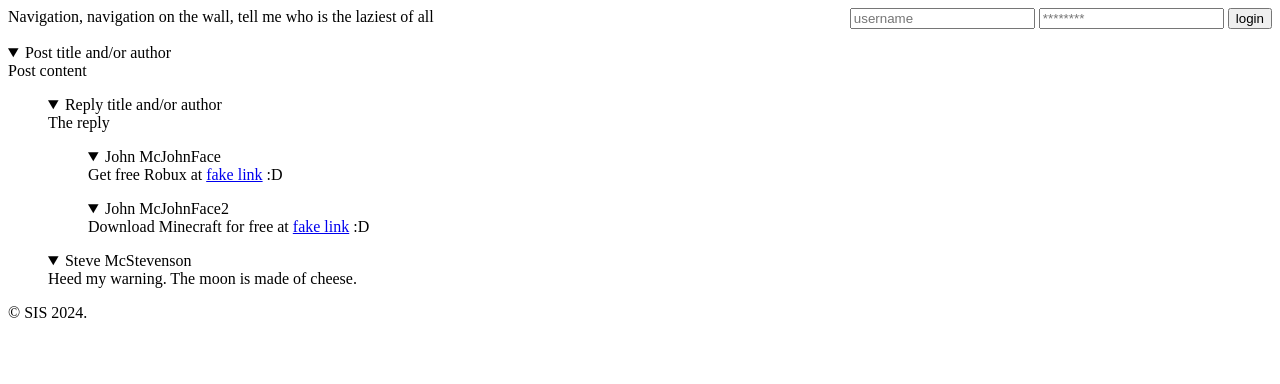
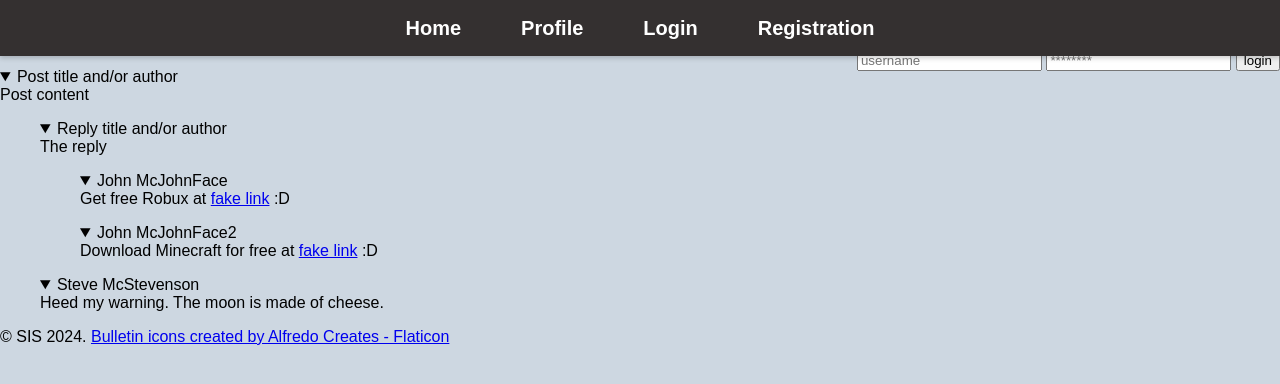
Before and after one commit to nmidzic20/secure_forum, a PHP site: page / in a window 1280 px wide. Shown: the top 384 px of the page. Run offline with PHP 8.4, Linux system fonts and the light colour scheme.

Commit message:
Add navbar styling and favicon

```diff
--- /dev/null
+++ b/css/style.css
@@ -0,0 +1,60 @@
+/* General */
+@font-face {
+  font-family: "OpenSans-Regular";
+  src: url("https://fonts.googleapis.com/css2?family=Open+Sans:wght@400&display=swap");
+}
+
+body {
+  margin: 0;
+  padding: 0px;
+  padding-top: 50px;
+  overflow-x: hidden;
+  background-color: #cdd7e1;
+  font-family: "OpenSans-Regular", sans-serif;
+}
+
+main {
+  padding: 10px;
+}
+
+#title {
+  display: flex;
+  justify-content: center;
+  padding-top: 15px;
+}
+
+/* Navbar */
+.navbar {
+  background-color: rgb(52, 48, 48);
+  position: fixed;
+  top: 0;
+  width: 100%;
+  height: 50px;
+  padding: 3px 0;
+  box-shadow: 0px 2px 5px rgba(0, 0, 0, 0.2);
+  z-index: 2;
+  display: flex;
+  justify-content: center;
+  align-items: center;
+  font-size: 20px;
+}
+
+.navbar a {
+  color: white;
+  text-decoration: none;
+  font-weight: bold;
+  padding: 10px 20px;
+  transition: color 0.3s ease;
+}
+
+.navbar .active-page {
+  color: rgb(57, 179, 220);
+}
+
+.navbar a:hover {
+  color: rgb(57, 179, 220);
+}
+
+.navbar a + a {
+  margin-left: 20px;
+}
--- a/index.php
+++ b/index.php
@@ -1,6 +1,10 @@
 <!DOCTYPE html>
 <html>
 <head>
+	<meta charset="UTF-8" />
+	<link rel="stylesheet" type="text/css" href="./css/style.css" />
+	<link rel="icon" href="./assets/favicon.ico" type="image/x-icon" />
+	<link rel="shortcut icon" href="./assets/favicon.ico" type="image/x-icon" />
 </head>
 <body>
 	<header>
@@ -10,8 +14,11 @@
 			<input type="submit" value="login" />
 		</form>
 	</header>
-	<nav>
-		Navigation, navigation on the wall, tell me who is the laziest of all
+	<nav class="navbar">
+		<a href="home.html">Home</a>
+		<a href="profile.html">Profile</a>
+		<a href="login.html">Login</a>
+		<a href="registration.html">Registration</a>
 	</nav>
 	<br>
 	<section>
@@ -87,6 +94,7 @@
 	</section>
 	<footer>
 		&copy; SIS 2024.
+		<a href="https://www.flaticon.com/free-icons/bulletin" title="bulletin icons">Bulletin icons created by Alfredo Creates - Flaticon</a>
 	</footer>
 </body>
 </html>
```
Also changed, not shown: assets/favicon.ico (added).
